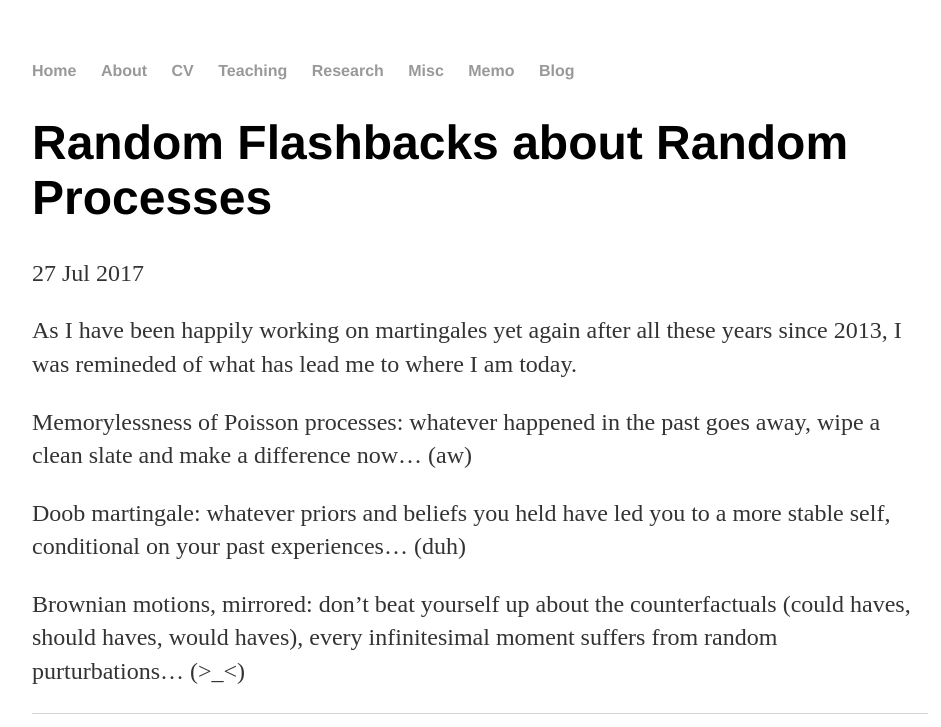
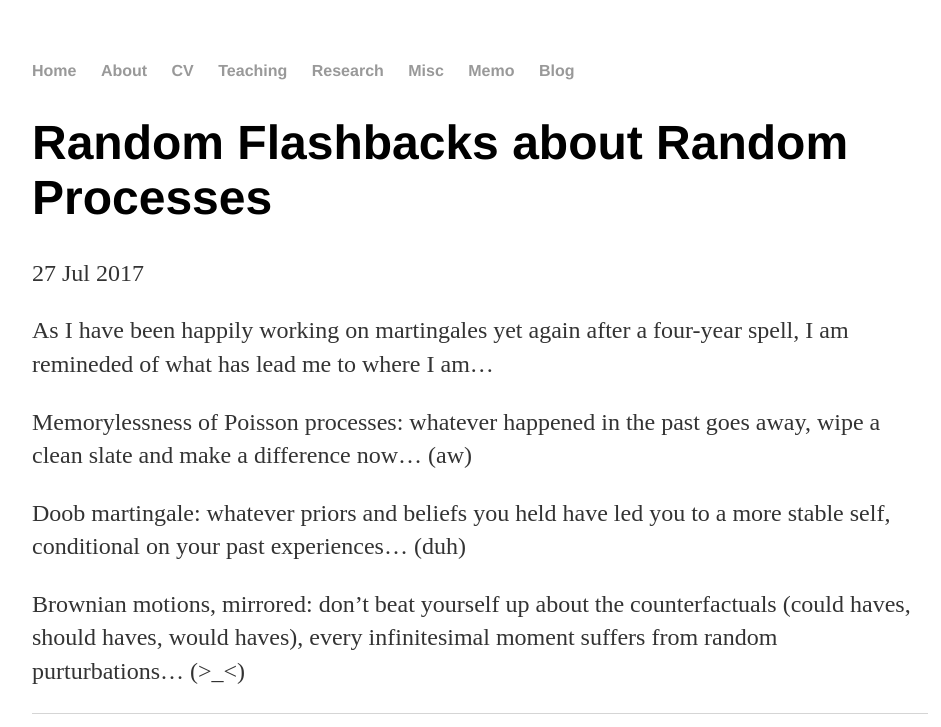
Before and after one commit to shenglih/shenglih.github.io, a Jekyll site: the page built from _posts/2017-07-27-post2.md, in a window 1280 px wide. Shown: the top 727 px of the page, without its empty margins (160-1101 px from the left). Built offline with Jekyll 4.4.1, drawn with Linux system fonts in a browser that asks for light colours.

Commit message:
Update 2017-07-27-post2.md

```diff
--- a/_posts/2017-07-27-post2.md
+++ b/_posts/2017-07-27-post2.md
@@ -4,7 +4,7 @@ title: Random Flashbacks about Random Processes
 date: 2017-07-27
 ---
 
-As I have been happily working on martingales yet again after all these years since 2013, I was remineded of what has lead me to where I am today.
+As I have been happily working on martingales yet again after a four-year spell, I am remineded of what has lead me to where I am...
 
 Memorylessness of Poisson processes: whatever happened in the past goes away, wipe a clean slate and make a difference now... (aw)
 
```
